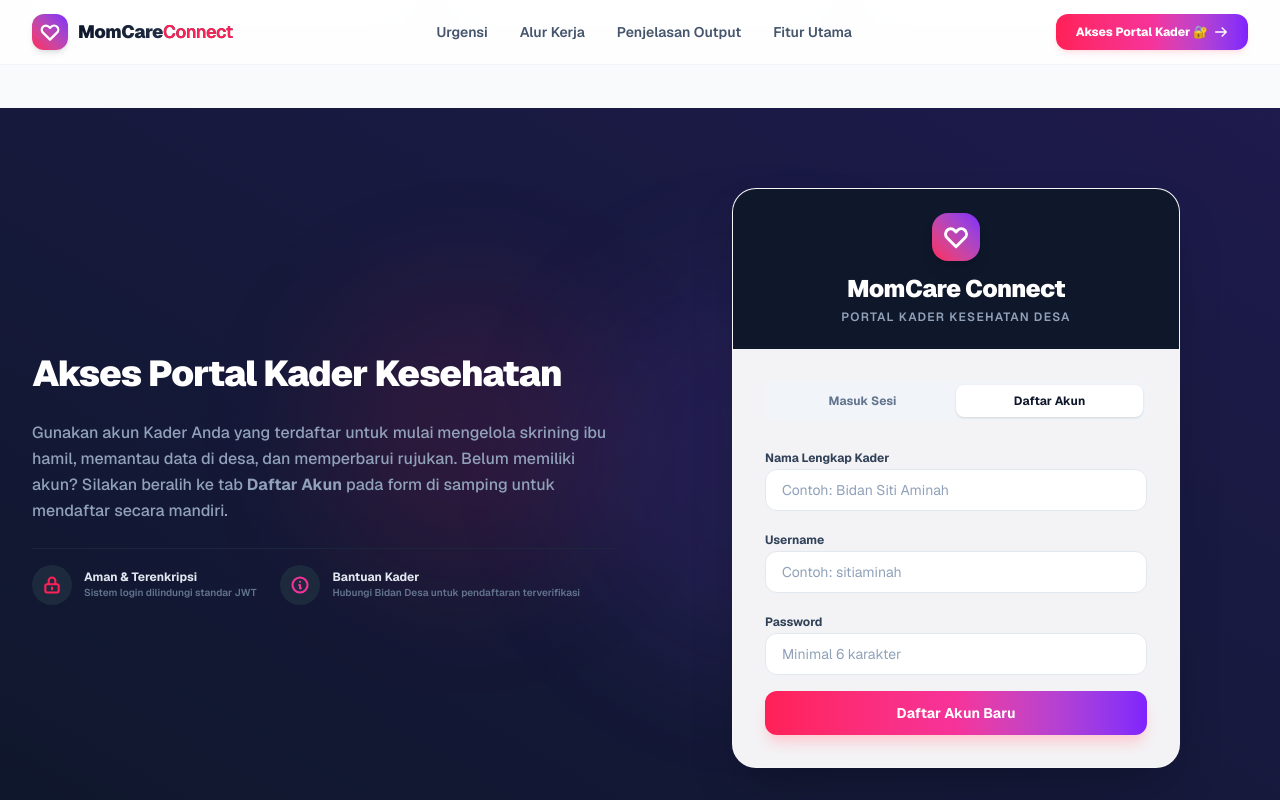
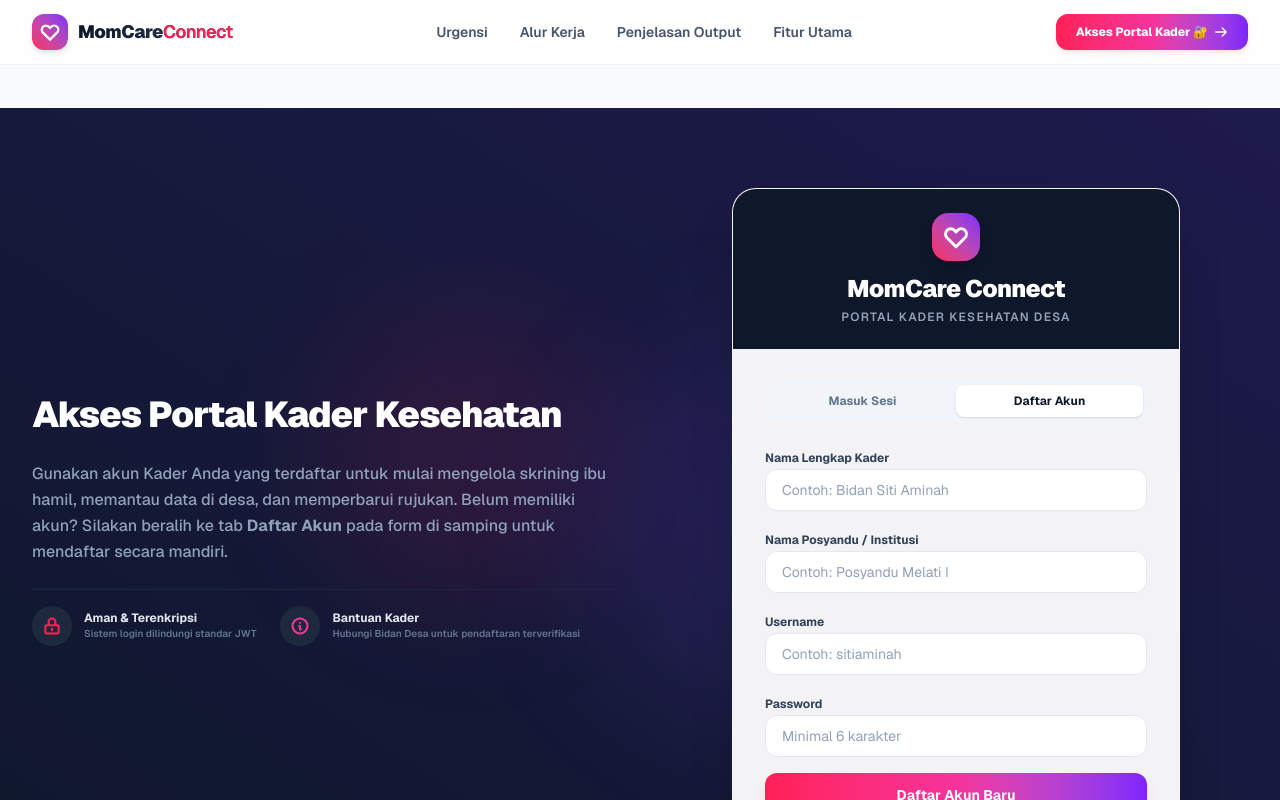
Before and after one commit to C4R4MeL/UAS-PRAKPBW-KLP14, a Next.js app: page / in a window 1280 px wide. Both pictures are taken after a click on the button "Daftar Akun". Shown: the part 3148-3948 px from the top of the page. Built offline with nearby package versions, Linux system fonts and the light colour scheme; no server answers.

Commit message:
feat: tambah pengelompokan wilayah/posyandu untuk kolaborasi multi-kader

```diff
--- a/src/app/api/auth/login/route.ts
+++ b/src/app/api/auth/login/route.ts
@@ -51,7 +51,7 @@ export async function POST(request: Request) {
 
     // Buat token JWT
     const token = jwt.sign(
-      { id: kader.id, username: kader.username, namaLengkap: kader.namaLengkap },
+      { id: kader.id, username: kader.username, namaLengkap: kader.namaLengkap, posyandu: kader.posyandu },
       JWT_SECRET,
       { expiresIn: "7d" }
     );
@@ -64,6 +64,7 @@ export async function POST(request: Request) {
         id: kader.id,
         username: kader.username,
         namaLengkap: kader.namaLengkap,
+        posyandu: kader.posyandu,
       },
     });
 
--- a/src/app/api/auth/me/route.ts
+++ b/src/app/api/auth/me/route.ts
@@ -23,6 +23,7 @@ export async function GET() {
         id: string;
         username: string;
         namaLengkap: string;
+        posyandu: string;
       };
 
       return NextResponse.json({
@@ -31,6 +32,7 @@ export async function GET() {
           id: decoded.id,
           username: decoded.username,
           namaLengkap: decoded.namaLengkap,
+          posyandu: decoded.posyandu,
         },
       });
     } catch (err) {
--- a/src/app/api/auth/register/route.ts
+++ b/src/app/api/auth/register/route.ts
@@ -5,7 +5,7 @@ import bcrypt from "bcryptjs";
 export async function POST(request: Request) {
   try {
     const body = await request.json();
-    const { username, namaLengkap, password } = body;
+    const { username, namaLengkap, password, posyandu } = body;
 
     // Validasi input
     if (!username || typeof username !== "string" || username.trim() === "") {
@@ -17,6 +17,12 @@ export async function POST(request: Request) {
     if (!namaLengkap || typeof namaLengkap !== "string" || namaLengkap.trim() === "") {
       return NextResponse.json(
         { success: false, error: "Nama lengkap wajib diisi." },
+        { status: 400 }
+      );
+    }
+    if (!posyandu || typeof posyandu !== "string" || posyandu.trim() === "") {
+      return NextResponse.json(
+        { success: false, error: "Nama Posyandu / Institusi wajib diisi." },
         { status: 400 }
       );
     }
@@ -53,6 +59,7 @@ export async function POST(request: Request) {
         username: cleanUsername,
         namaLengkap: namaLengkap.trim(),
         password: hashedPassword,
+        posyandu: posyandu.trim(),
       },
     });
 
@@ -63,6 +70,7 @@ export async function POST(request: Request) {
         id: newKader.id,
         username: newKader.username,
         namaLengkap: newKader.namaLengkap,
+        posyandu: newKader.posyandu,
       },
     });
   } catch (error: any) {
--- a/src/app/api/skrining/route.ts
+++ b/src/app/api/skrining/route.ts
@@ -33,9 +33,23 @@ export async function GET() {
       );
     }
 
+    const dbKader = await prisma.kader.findUnique({
+      where: { id: kader.id },
+      select: { posyandu: true },
+    });
+
+    if (!dbKader) {
+      return NextResponse.json(
+        { success: false, error: "Akun kader tidak valid." },
+        { status: 401 }
+      );
+    }
+
     const history = await prisma.skrining.findMany({
       where: {
-        kaderId: kader.id,
+        kader: {
+          posyandu: dbKader.posyandu,
+        },
       },
       orderBy: {
         createdAt: "desc",
--- a/src/app/page.tsx
+++ b/src/app/page.tsx
@@ -50,6 +50,8 @@ export default function Home() {
         setAuthPassword={auth.setAuthPassword}
         authNamaLengkap={auth.authNamaLengkap}
         setAuthNamaLengkap={auth.setAuthNamaLengkap}
+        authPosyandu={auth.authPosyandu}
+        setAuthPosyandu={auth.setAuthPosyandu}
         authError={auth.authError}
         setAuthError={auth.setAuthError}
         authSuccess={auth.authSuccess}
@@ -66,6 +68,7 @@ export default function Home() {
       {/* Header Premium */}
       <AppHeader
         namaLengkap={auth.currentUser.namaLengkap}
+        posyandu={auth.currentUser.posyandu}
         activeTab={activeTab}
         setActiveTab={setActiveTab}
         setResultData={() => skrining.setResultData(null)}
--- a/src/components/AppHeader.tsx
+++ b/src/components/AppHeader.tsx
@@ -2,6 +2,7 @@
 
 interface AppHeaderProps {
   namaLengkap: string;
+  posyandu: string;
   activeTab: "dashboard" | "form";
   setActiveTab: (tab: "dashboard" | "form") => void;
   setResultData: (data: null) => void;
@@ -10,6 +11,7 @@ interface AppHeaderProps {
 
 export default function AppHeader({
   namaLengkap,
+  posyandu,
   activeTab,
   setActiveTab,
   setResultData,
@@ -38,7 +40,7 @@ export default function AppHeader({
           {/* Info Kader */}
           <div className="hidden md:flex flex-col items-end">
             <span className="text-xs font-black text-slate-700">Halo, {namaLengkap}</span>
-            <span className="text-[9px] text-slate-400 uppercase font-bold tracking-wider">Kader Desa Aktif</span>
+            <span className="text-[9px] text-slate-400 uppercase font-bold tracking-wider">{posyandu}</span>
           </div>
 
           {/* Switch Tabs */}
--- a/src/components/AuthPortal.tsx
+++ b/src/components/AuthPortal.tsx
@@ -11,6 +11,8 @@ interface AuthPortalProps {
   setAuthPassword: (val: string) => void;
   authNamaLengkap: string;
   setAuthNamaLengkap: (val: string) => void;
+  authPosyandu: string;
+  setAuthPosyandu: (val: string) => void;
   authError: string;
   setAuthError: (val: string) => void;
   authSuccess: string;
@@ -29,6 +31,8 @@ export default function AuthPortal({
   setAuthPassword,
   authNamaLengkap,
   setAuthNamaLengkap,
+  authPosyandu,
+  setAuthPosyandu,
   authError,
   setAuthError,
   authSuccess,
@@ -108,8 +112,9 @@ export default function AuthPortal({
           )}
 
           <form onSubmit={handleAuthSubmit} className="space-y-4">
-            {/* Nama Lengkap (Hanya saat Register) */}
+            {/* Nama Lengkap & Posyandu (Hanya saat Register) */}
             {authTab === "register" && (
+              <>
                 <div className="space-y-1.5 animate-slideDown">
                   <label className="text-xs font-bold text-slate-700">Nama Lengkap Kader</label>
                   <input
@@ -121,6 +126,18 @@ export default function AuthPortal({
                     className="w-full px-4 py-2.5 text-sm border border-slate-200 bg-white text-slate-800 placeholder-slate-400 rounded-xl focus:outline-none focus:ring-2 focus:ring-rose-500 focus:border-transparent transition-all"
                   />
                 </div>
+                <div className="space-y-1.5 animate-slideDown">
+                  <label className="text-xs font-bold text-slate-700">Nama Posyandu / Institusi</label>
+                  <input
+                    type="text"
+                    required
+                    placeholder="Contoh: Posyandu Melati I"
+                    value={authPosyandu}
+                    onChange={(e) => setAuthPosyandu(e.target.value)}
+                    className="w-full px-4 py-2.5 text-sm border border-slate-200 bg-white text-slate-800 placeholder-slate-400 rounded-xl focus:outline-none focus:ring-2 focus:ring-rose-500 focus:border-transparent transition-all"
+                  />
+                </div>
+              </>
             )}
 
             {/* Username */}
--- a/src/components/LandingPage.tsx
+++ b/src/components/LandingPage.tsx
@@ -12,6 +12,8 @@ interface LandingPageProps {
   setAuthPassword: (val: string) => void;
   authNamaLengkap: string;
   setAuthNamaLengkap: (val: string) => void;
+  authPosyandu: string;
+  setAuthPosyandu: (val: string) => void;
   authError: string;
   setAuthError: (val: string) => void;
   authSuccess: string;
@@ -29,6 +31,8 @@ export default function LandingPage({
   setAuthPassword,
   authNamaLengkap,
   setAuthNamaLengkap,
+  authPosyandu,
+  setAuthPosyandu,
   authError,
   setAuthError,
   authSuccess,
@@ -522,6 +526,8 @@ export default function LandingPage({
                 setAuthPassword={setAuthPassword}
                 authNamaLengkap={authNamaLengkap}
                 setAuthNamaLengkap={setAuthNamaLengkap}
+                authPosyandu={authPosyandu}
+                setAuthPosyandu={setAuthPosyandu}
                 authError={authError}
                 setAuthError={setAuthError}
                 authSuccess={authSuccess}
--- a/src/hooks/useAuth.ts
+++ b/src/hooks/useAuth.ts
@@ -11,6 +11,7 @@ export function useAuth() {
   const [authUsername, setAuthUsername] = useState("");
   const [authPassword, setAuthPassword] = useState("");
   const [authNamaLengkap, setAuthNamaLengkap] = useState("");
+  const [authPosyandu, setAuthPosyandu] = useState("");
   const [authError, setAuthError] = useState("");
   const [authSuccess, setAuthSuccess] = useState("");
   const [authSubmitting, setAuthSubmitting] = useState(false);
@@ -50,7 +51,7 @@ export function useAuth() {
       const endpoint = isLogin ? "/api/auth/login" : "/api/auth/register";
       const payload = isLogin
         ? { username: authUsername, password: authPassword }
-        : { username: authUsername, namaLengkap: authNamaLengkap, password: authPassword };
+        : { username: authUsername, namaLengkap: authNamaLengkap, password: authPassword, posyandu: authPosyandu };
 
       const res = await fetch(endpoint, {
         method: "POST",
@@ -72,6 +73,7 @@ export function useAuth() {
           setAuthTab("login");
           setAuthPassword("");
           setAuthNamaLengkap("");
+          setAuthPosyandu("");
         }
       } else {
         setAuthError(data.error || "Gagal memproses permintaan.");
@@ -110,6 +112,8 @@ export function useAuth() {
     setAuthPassword,
     authNamaLengkap,
     setAuthNamaLengkap,
+    authPosyandu,
+    setAuthPosyandu,
     authError,
     setAuthError,
     authSuccess,
--- a/src/lib/types.ts
+++ b/src/lib/types.ts
@@ -20,6 +20,7 @@ export interface User {
   id: string;
   username: string;
   namaLengkap: string;
+  posyandu: string;
 }
 
 // Struktur data statistik dashboard
```
Also changed, not shown: 1 other file (tests, documents, lock files or other folders). Lines whose indentation alone changed are shown as unchanged.
